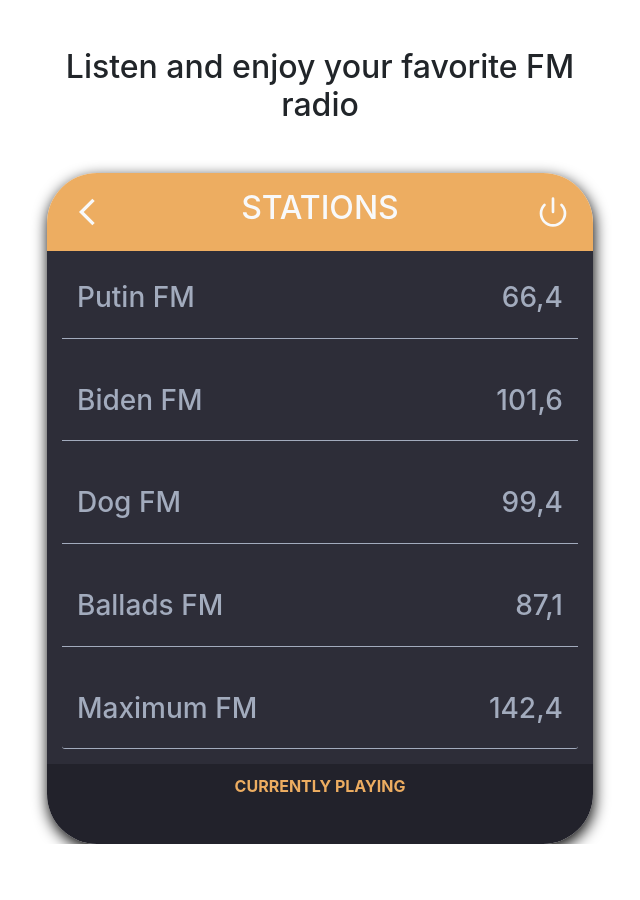
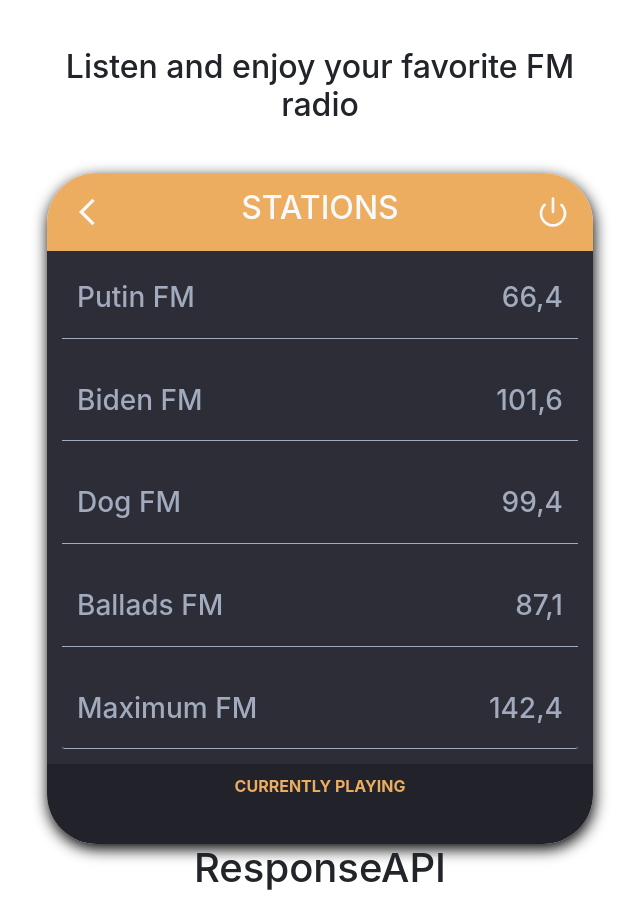
Before and after one commit to RHsanto/Turtle_Venture_Task, a React (Create React App) app in the folder task-radio/: page / in a window 1280 px wide. Shown: the whole page, without its empty margins (320-960 px from the left). Before the commit the page ends 844 px from the top, so only its background shows below. Built offline with nearby package versions, Linux system fonts and the light colour scheme.

Commit message:
add task 2

```diff
--- a/task-radio/src/App.js
+++ b/task-radio/src/App.js
@@ -1,11 +1,13 @@
 
 import './App.css';
 import RadioWidget from './page/Radio_Widget/RadioWidget';
+import ResponseAPI from './page/Task_API_Response/ResponseAPI';
 
 function App() {
   return (
     <div className="App">
     <RadioWidget/>
+    <ResponseAPI/>
     </div>
   );
 }
--- a/task-radio/src/page/Radio_Widget/RadioWidget.js
+++ b/task-radio/src/page/Radio_Widget/RadioWidget.js
@@ -27,7 +27,7 @@ const[info,setInfo]=useState({})
               <h2>STATIONS</h2>
              <FiPower className='fs-2'/>
             </div>
-            <div className="list-item ">
+            <div className="radio-list ">
     <div className="accordion accordion-flush " id="accordionFlushExample">
       {radioData.map(data=>
         <div className="accordion-item " onClick={()=>setInfo(data)} >
@@ -54,7 +54,7 @@ const[info,setInfo]=useState({})
      </div>
             </div>
             <div className="box-footer ">
-              <p >CURRENTLY PLAYING</p>
+              <p>CURRENTLY PLAYING</p>
              <h3>{info.name}</h3>
             </div>
             </div>
--- /dev/null
+++ b/task-radio/src/page/Task_API_Response/ResponseAPI.js
@@ -0,0 +1,11 @@
+import React from 'react';
+
+const ResponseAPI = () => {
+  return (
+    <div>
+      <h1>ResponseAPI</h1>
+    </div>
+  );
+};
+
+export default ResponseAPI;
```
